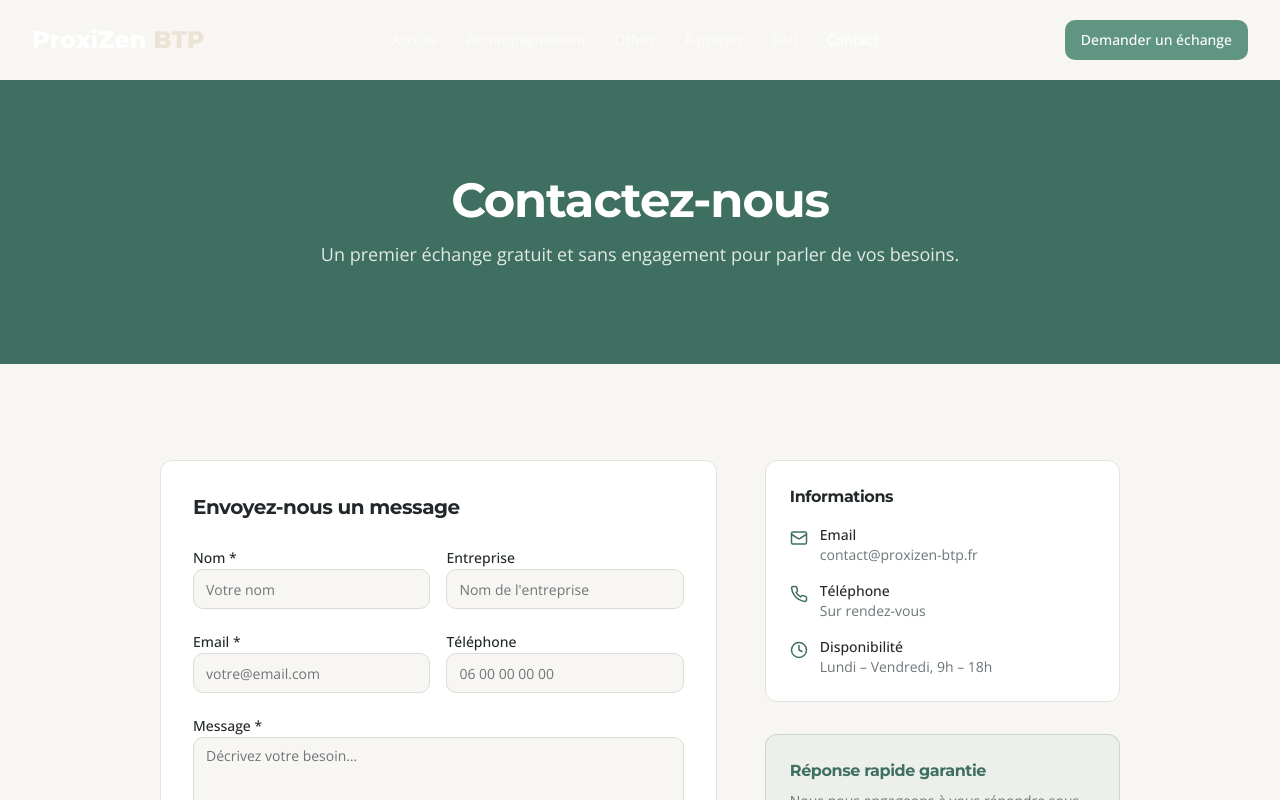
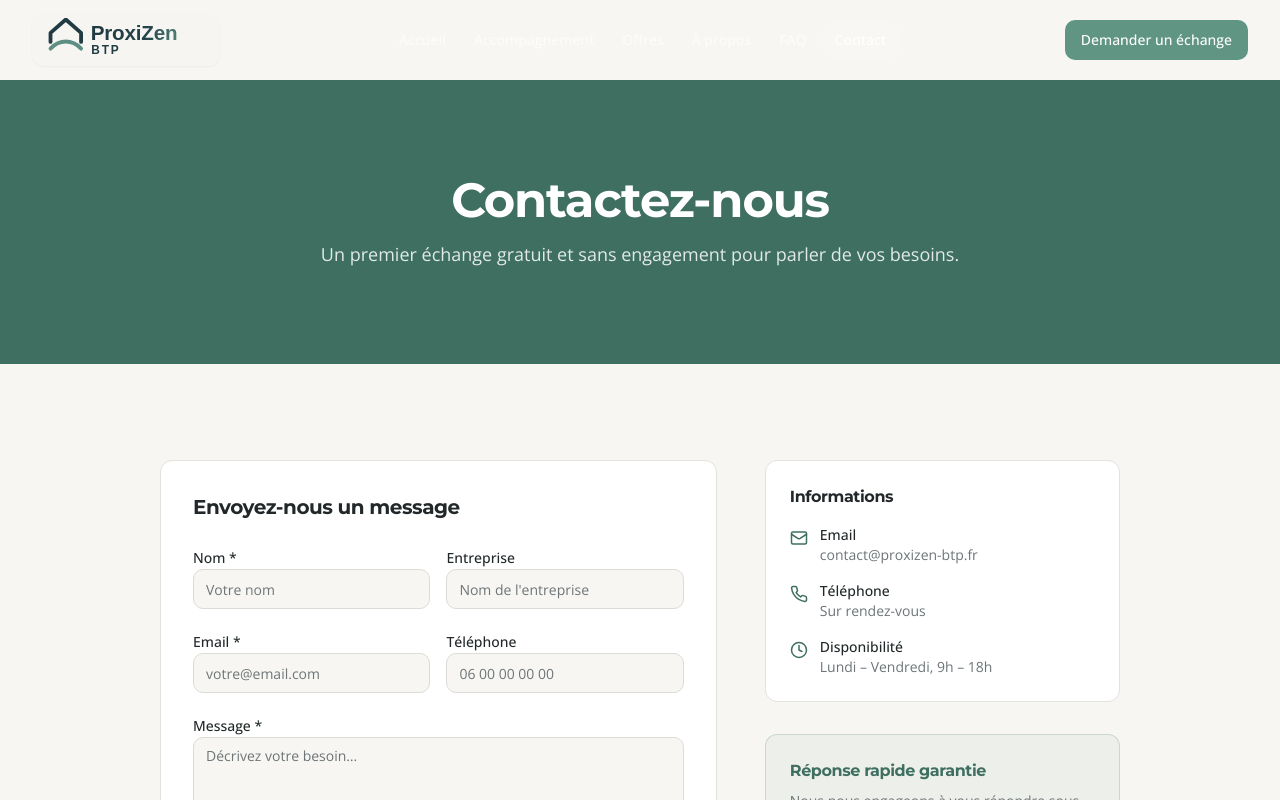
Before and after one commit to bkande1601-collab/proxi22M, a React (Vite) app in the folder zen-btp-builder-main 2/: page /contact in a window 1280 px wide. Shown: the top 800 px of the page. Built offline with nearby package versions, Linux system fonts and the light colour scheme; the HTML template or start-up script is replaced by a standard one.

Commit message:
Ajoute le logo ProxiZen en haut a gauche du header
Co-authored-by: bkande-alt <bkande-alt@users.noreply.github.com>

```diff
--- a/zen-btp-builder-main 2/src/components/Header.tsx
+++ b/zen-btp-builder-main 2/src/components/Header.tsx
@@ -33,12 +33,19 @@ const Header = () => {
       }`}
     >
       <div className="container flex items-center justify-between h-16 md:h-20">
-        <Link to="/" className="flex items-center gap-2">
-          <span className={`text-xl md:text-2xl font-heading font-extrabold transition-colors duration-300 ${
-            scrolled ? "text-primary" : "text-primary-foreground"
-          }`}>
-            ProxiZen <span className={scrolled ? "text-accent" : "text-secondary"}>BTP</span>
-          </span>
+        <Link
+          to="/"
+          aria-label="Accueil ProxiZen BTP"
+          className={`flex items-center rounded-xl transition-all duration-300 ${
+            scrolled ? "" : "bg-background/90 backdrop-blur-sm shadow-sm px-2 py-1"
+          }`}
+        >
+          <img
+            src="/proxizen-logo.svg"
+            alt="Logo ProxiZen BTP"
+            className="h-9 md:h-11 w-auto"
+            loading="eager"
+          />
         </Link>
 
         {/* Desktop nav */}
```
Also changed, not shown: zen-btp-builder-main 2/public/proxizen-logo.svg (added).
